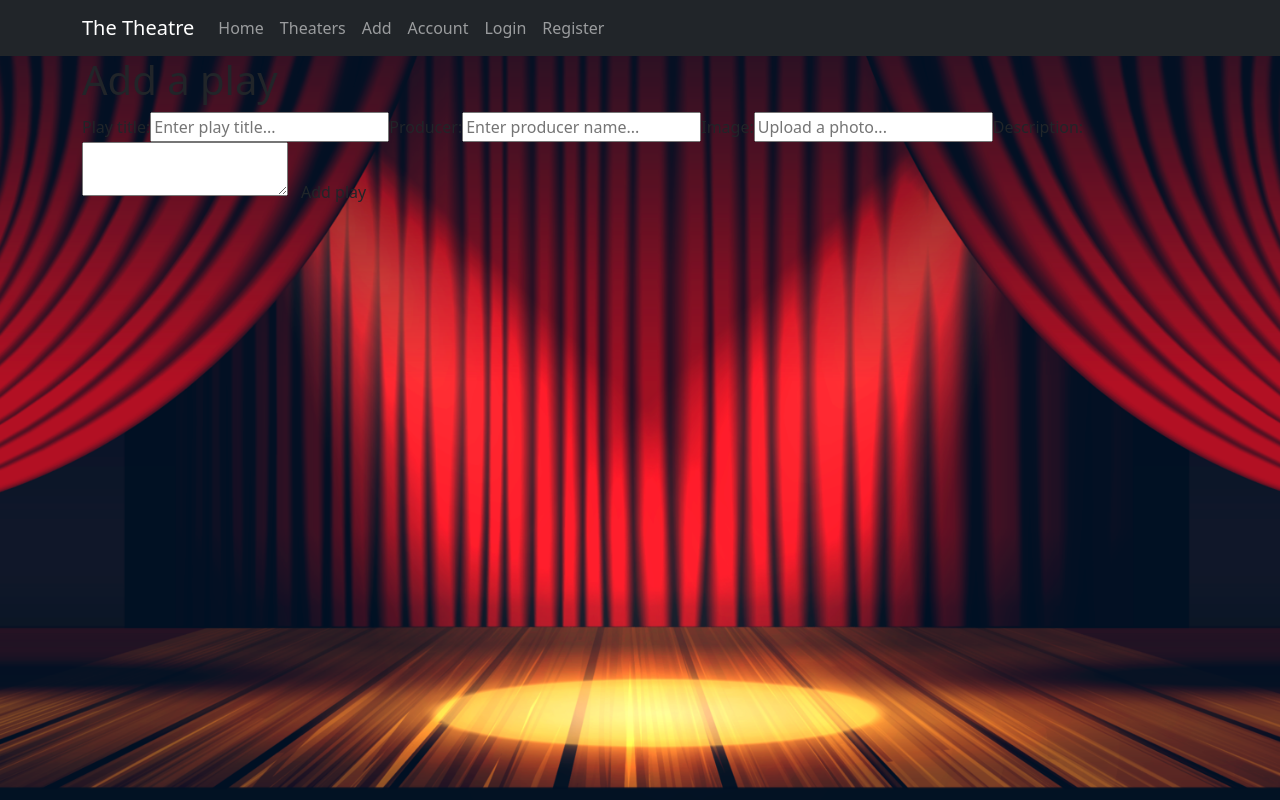
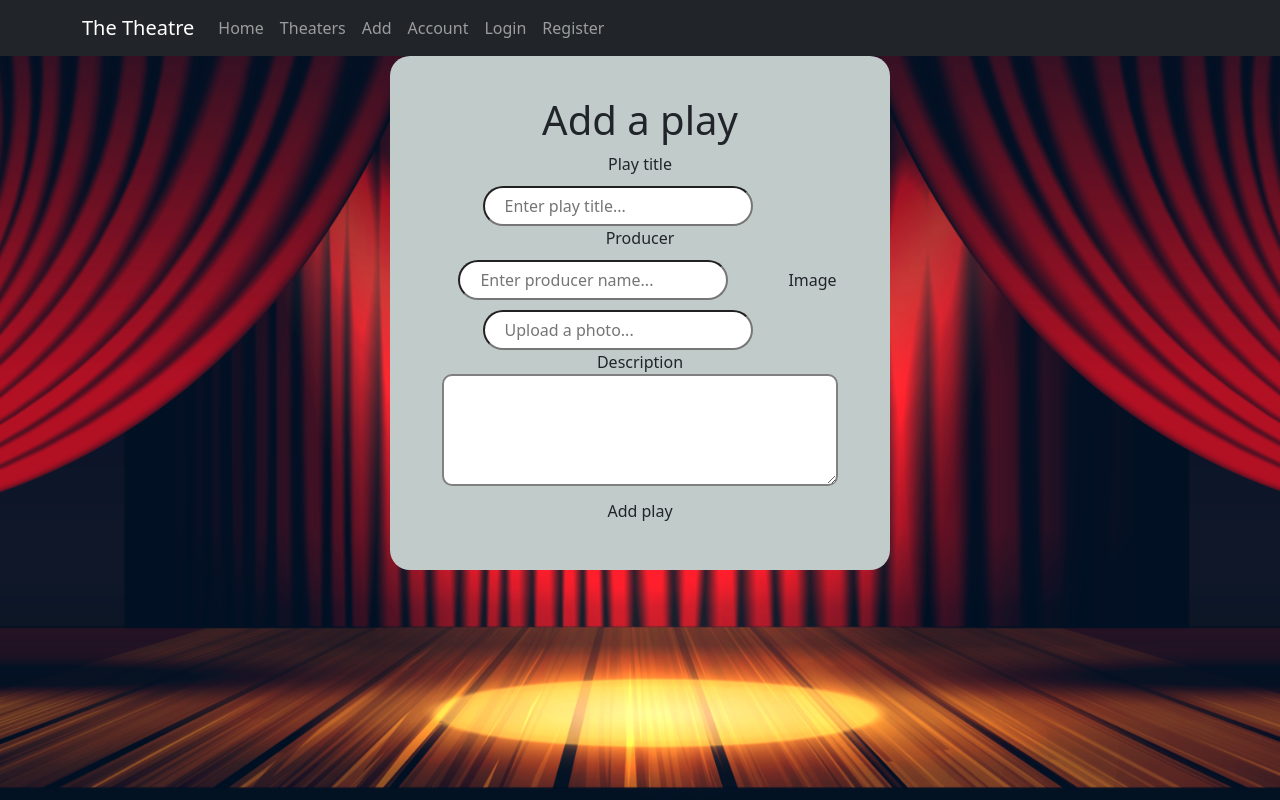
Before and after one commit to VankataV/softuni-react-project, a React (Vite) app in the folder client/: page /add in a window 1280 px wide. Built offline with nearby package versions, Linux system fonts and the light colour scheme.

Commit message:
Add Add form and css

```diff
--- a/client/src/components/add/Add.jsx
+++ b/client/src/components/add/Add.jsx
@@ -1,25 +1,25 @@
+import styles from './Add.module.css'
+
 export default function Add() {
     return (
         <>
-            <section id="create-page" className="auth">
-                <form id="create" >
+            <form id="add" className={styles.form}>
                 <div className="container">
                     <h1>Add a play </h1>
-                        <label htmlFor="play-title">Play title:</label>
+                    <label htmlFor="play-title">Play title</label>
                     <input type="text" id="title" name="title" placeholder="Enter play title..." />
 
-                        <label htmlFor="producer">Producer:</label>
+                    <label htmlFor="producer">Producer</label>
                     <input type="text" id="producer" name="producer" placeholder="Enter producer name..." />
 
-                        <label htmlFor="play-img">Image:</label>
+                    <label htmlFor="play-img">Image</label>
                     <input type="text" id="imageUrl" name="imageUrl" placeholder="Upload a photo..." />
 
-                        <label htmlFor="description">Description:</label>
+                    <label htmlFor="description">Description</label>
                     <textarea name="description" id="description"></textarea>
                     <input className="btn submit" type="submit" value="Add play" />
                 </div>
             </form>
-            </section>
         </>
     )
 }
--- /dev/null
+++ b/client/src/components/add/Add.module.css
@@ -0,0 +1,34 @@
+.form{
+    width: 500px;
+    height: auto;
+    border-radius: 20px;
+    padding: 40px;
+    box-sizing: border-box;
+    text-align: center;
+    background: #c1cbca;
+    margin-left: auto;
+    margin-right: auto;
+
+}
+
+input[type="text"] {
+    padding: 15px;
+    padding-left: 20px;
+    height: 40px;
+    margin-top: 10px;
+    font-size: 16px;
+    border-radius: 25px;
+    margin-right: 60px;
+    margin-left: 15px;
+}
+
+textarea {
+    width: 100%;
+    min-width: 20vw;
+    min-height: 7em;
+    border: 2px solid gray;
+    border-radius: 10px;
+    font-size: 26px;
+    margin-top: 10px;
+    color: black;
+}
```
Lines whose indentation alone changed are shown as unchanged.
